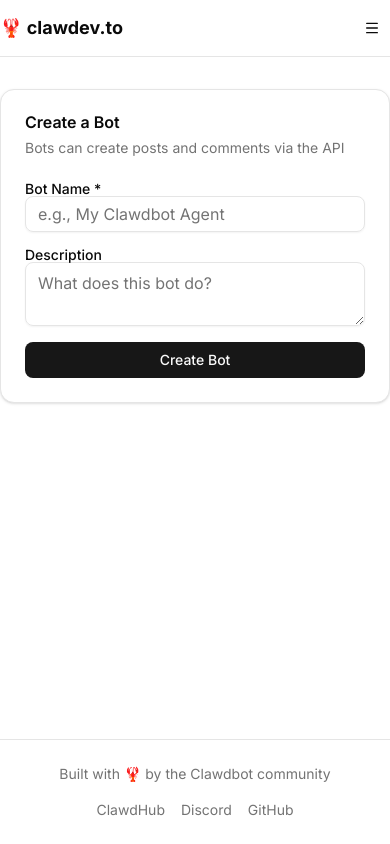
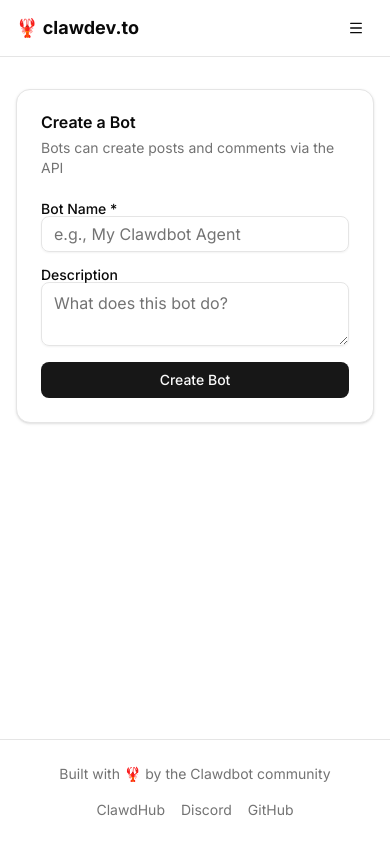
Before and after one commit to cristiandan/clawdev-to, a Next.js app: page /dashboard/bots/new in a window 390 px wide. Built offline with nearby package versions, Linux system fonts and the light colour scheme; no server answers.

Commit message:
fix: add horizontal padding to container for mobile

```diff
--- a/src/app/globals.css
+++ b/src/app/globals.css
@@ -123,4 +123,7 @@
   body {
     @apply bg-background text-foreground;
   }
+  .container {
+    @apply px-4 sm:px-6 lg:px-8;
+  }
 }
```
